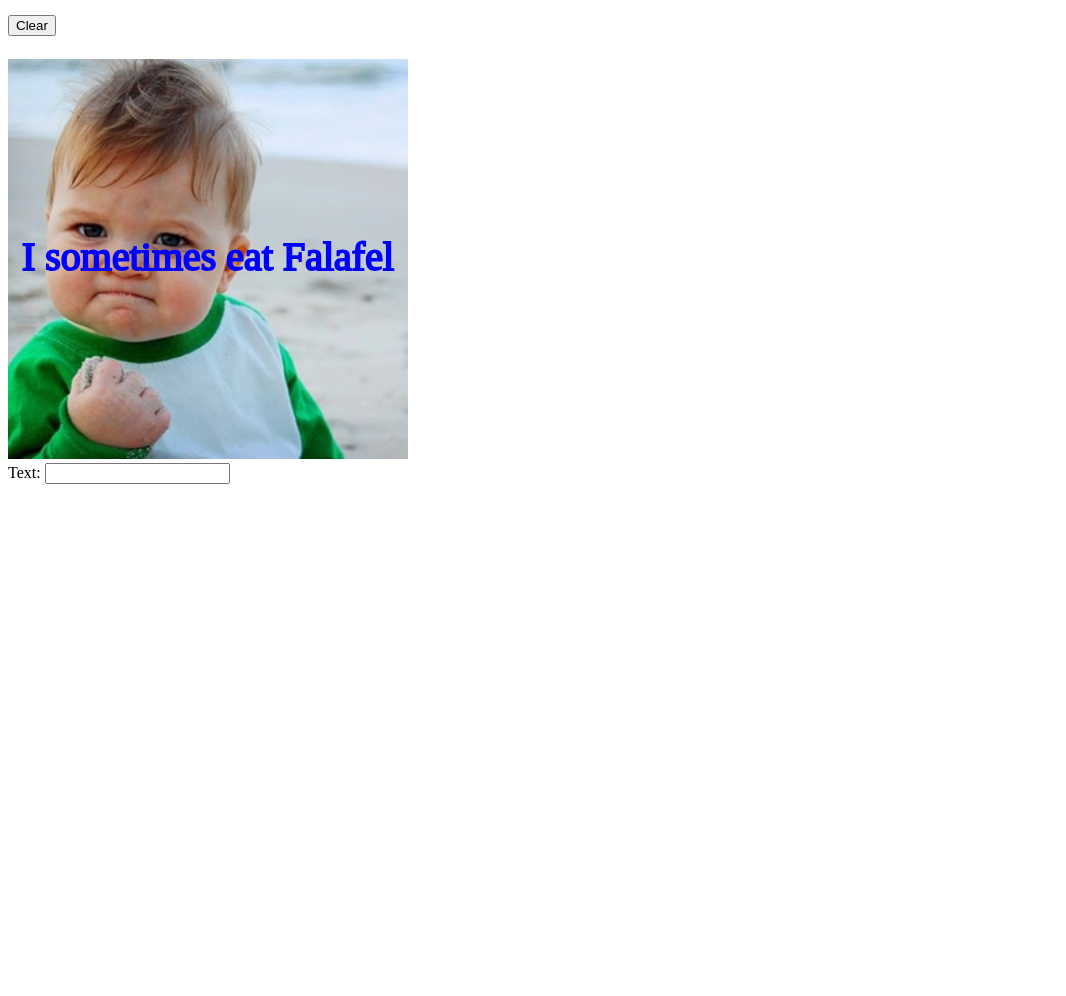
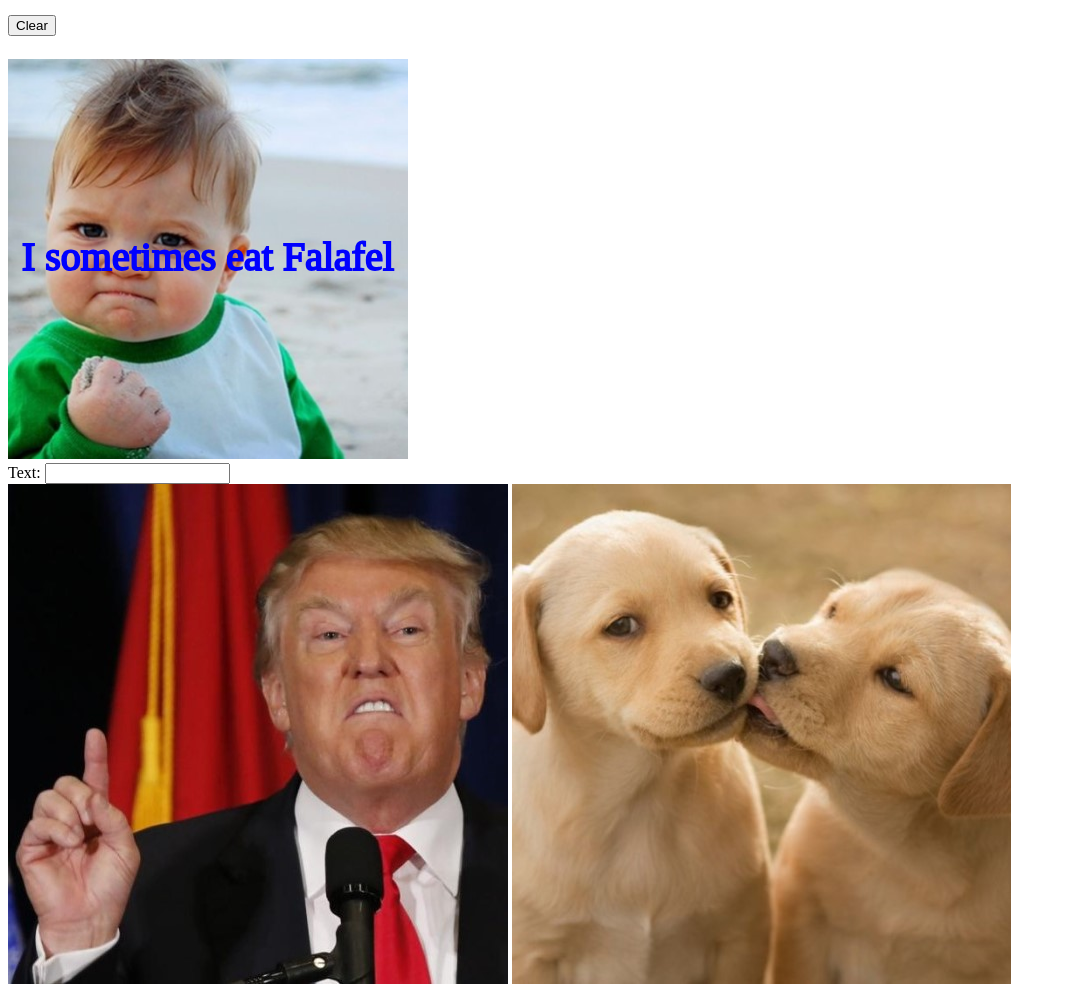
Before and after one commit to davethenet/meme-generator, a plain HTML site: page index.html in a window 1280 px wide. Shown: the part 79-1075 px from the top of the page, without its empty margins (0-1066 px from the left). Before the commit the page ends 800 px from the top, so only its background shows below. Drawn offline with Linux system fonts and the light colour scheme.

Commit message:
Add gallery

```diff
--- a/index.html
+++ b/index.html
@@ -34,6 +34,7 @@
 
   <script src="js/main.js"></script>
   <script src="js/meme.service.js"></script>
+  <script src="js/gallery.controller.js"></script>
 </body>
 
 </html>
--- /dev/null
+++ b/js/gallery.controller.js
@@ -0,0 +1,13 @@
+'use strict'
+
+function renderGallery(){
+    const elGallery = document.querySelector('.gallery')
+    console.log(elGallery)
+    var imgs = getImgs()
+    elGallery.innerHTML = imgs.map(img =>
+        `<tr>
+                <td><img src=${img.url}></td>
+
+            </tr>`
+    ).join('')
+}
--- a/js/main.js
+++ b/js/main.js
@@ -11,6 +11,7 @@ function onInit(){
     var meme = getMeme()
     console.log(meme)
     renderMeme(meme)
+    renderGallery()
 }
 
 function onClearCanvas(){
--- a/js/meme.service.js
+++ b/js/meme.service.js
@@ -2,7 +2,8 @@
 
 
 var gImgs = [
-    {id: 1, url: 'img/1.jpg', keywords:['funny', 'cat']}
+    {id: 1, url: 'img/1.jpg', keywords:['funny', 'cat']},
+    {id: 2, url: 'img/2.jpg', keywords:['funny', 'cat']}
 
 ]
 
@@ -30,3 +31,7 @@ function setLineTxt(){
     gMeme.lines[0].txt = elTxt.value
     renderMeme(gMeme)
 }
+
+function getImgs(){
+    return gImgs
+}
```
